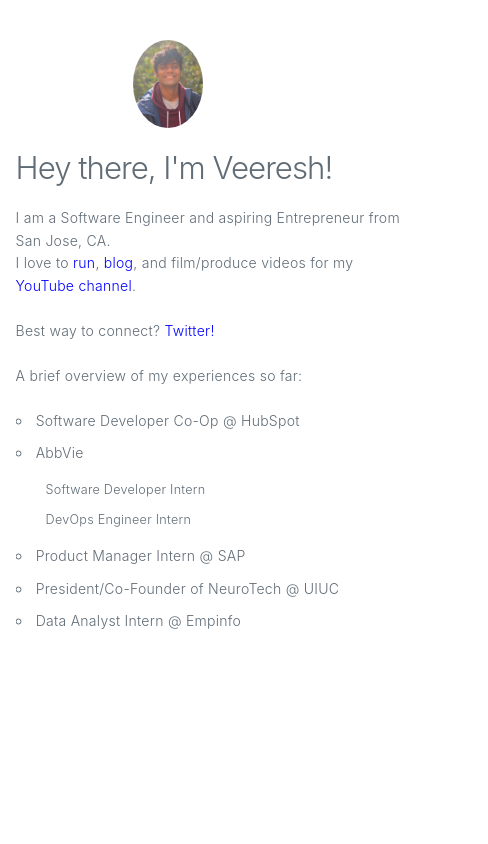
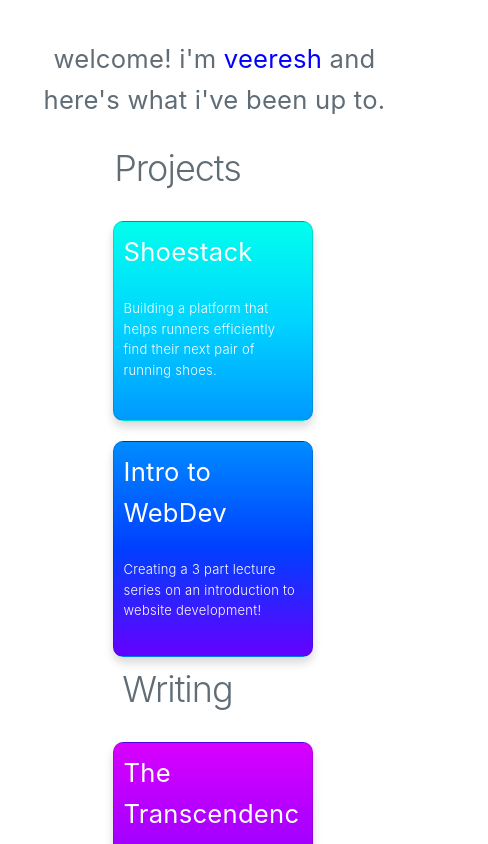
Before and after one commit to veeresh99/veeresh99.github.io, a React (Create React App) app: page / in a window 390 px wide. Shown: the top 844 px of the page, 488 px wide, since content can reach past the window. Built offline with nearby package versions, Linux system fonts and the light colour scheme.

Commit message:
new site structure

```diff
--- a/src/App.css
+++ b/src/App.css
@@ -1,76 +1,104 @@
-/* If the screen size is 601px wide or more, set the font-size of <div> to 80px */
-@media screen and (min-width: 601px) {
-  #description {
-    font-size: 1.1vw;
-  }
+.main_container {
+  text-align: center;
+  display: flex;
+  justify-content: center;
+  margin-top:10%;
+}
 
-  #title {
-    font-size: 3vw;
-    margin-top: 0px;
-  }
+.title-div {
+  width: 150px;
+}
 
-  .circular--square {
-    border-radius: 50%;
-  }
+.sub-container {
+  margin-left: 25%;
+}
 
-  .profile_pic {
-    height: 30%;
-    width: 30%;
-    position: absolute;
-    bottom: 570px;
-    left: 23%;
-  }
+.description {
+  font-size: 13px;
+  color: white;
+}
 
-  #initialBody {
-    position: fixed;
-    bottom: -80px;
-    margin-bottom: 70px;
-    left: 45%;
-    transform: translateX(-40%);
+a {
+  text-decoration:  none;
+  color: blue;
+}
+
+.a-div {
+  color: white;
+}
+
+.welcome_text {
+  font-weight: bolder;
+}
+
+.title {
+  color: white;
+  font-weight: 400;
+}
+
+.center {
+  text-align: center !important;
+}
+
+.card {
+  margin: 10px;
+  padding: 10px;
+  width: 200px;
+  min-height: 200px;
+  border-radius: 10px;
+  box-shadow: 0px 6px 10px rgba(0, 0, 0, 0.15);
+  transition: all 0.2s;
+  overflow: hidden;
+}
+
+.card-1 {
+  background: rgb(0,153,255);
+background: linear-gradient(0deg, rgba(0,153,255,1) 0%, rgba(0,213,255,1) 50%, rgba(0,255,237,1) 100%);
+}
+
+.card-2 {
+  background: rgb(100,0,255);
+background: linear-gradient(0deg, rgba(100,0,255,1) 0%, rgba(0,63,255,1) 50%, rgba(0,140,255,1) 100%);
+}
+
+.card-3 {
+  background: rgb(96,0,255);
+  background: linear-gradient(0deg, rgba(96,0,255,1) 0%, rgba(143,0,255,1) 50%, rgba(216,0,255,1) 100%);
+}
+
+.card-5 {
+  background: rgb(255,101,183);
+  background: linear-gradient(90deg, rgba(255,101,183,1) 0%, rgba(255,29,150,1) 44%, rgba(255,18,18,1) 100%);
+}
+
+.card-6 {
+  background: rgb(0,217,255);
+  background: linear-gradient(90deg, rgba(0,217,255,1) 0%, rgba(0,149,255,1) 50%, rgba(0,54,255,1) 100%);
+}
+
+.card-7 {
+  background: rgb(255,54,54);
+background: linear-gradient(90deg, rgba(255,54,54,1) 0%, rgba(255,79,0,1) 50%, rgba(255,164,0,1) 100%);
+}
+
+@media only screen and (max-width: 1400px) {
+  .sub-container {
+    margin-left: 15%;
   }
 }
 
-/* If the screen size is 600px wide or less, set the font-size of <div> to 30px */
-@media screen and (max-width: 600px) {
-  #description {
-    font-size: 3.6vw;
-    margin-top: 10px;
+@media only screen and (max-width: 768px) {
+  .sub-container {
+    margin-left: 25%;
   }
+  .title-div {
+    text-align: center;
 
-  #title {
-    font-size: 8vw;
-    margin-top: 30px;
   }
-
-  .circular--square {
-    border-radius: 50%;
-  }
-
-  .profile_pic {
-    height: 80px;
-    width: 70px;
-    margin-left: 30%;
-  }
-
-  #initialBody {
-    position: absolute;
-    bottom: -40px;
-    left: 54%;
-    transform: translateX(-50%);
-    height: 100%;
-    overflow: hidden !important;
-    width: 100%;
+  .main_container {
+    text-align: center;
+    display: flex;
+    justify-content: center;
+    margin-left: 10%;
   }
 }
-
-#strava {
-  color: blue;
-}
-
-#blog {
-  color:blue;
-}
-
-#YT {
-  color: blue;
-}
--- a/src/App.js
+++ b/src/App.js
@@ -1,127 +1,54 @@
 import logo from './logo.svg';
 import './App.css';
-import { Tooltip, OverlayTrigger } from 'react-bootstrap';
-import profile  from './profile.jpg';
+import { Container, Row, Col } from 'react-bootstrap';
 
 function App() {
-  const renderTooltipHS = (props) => (
-    <Tooltip id="button-tooltip" {...props}>
-      January 2021 - Present
-    </Tooltip>
-  );
-
-  const renderTooltipAS = (props) => (
-    <Tooltip id="button-tooltip" {...props}>
-      May 2020 - December 2020
-    </Tooltip>
-  );
-
-  const renderTooltipAD = (props) => (
-    <Tooltip id="button-tooltip" {...props}>
-      January 2020 - May 2020
-    </Tooltip>
-  );
-
-  const renderTooltipS = (props) => (
-    <Tooltip id="button-tooltip" {...props}>
-      June 2020 - August 2020
-    </Tooltip>
-  );
-
-  const renderTooltipN = (props) => (
-    <Tooltip id="button-tooltip" {...props}>
-      September 2019 - August 2020
-    </Tooltip>
-  );
-
-  const renderTooltipE = (props) => (
-    <Tooltip id="button-tooltip" {...props}>
-      May 2019 - August 2019
-    </Tooltip>
-  );
-
   return (
     <body>
-      <div id="initialBody">
-      <div class="profile_pic">
-          <img src={profile} class="circular--square"/>
+      <div className="main_container">
+        <p className="welcome_text">welcome! i'm <a href="https://www.linkedin.com/in/veeresh-neralagi/" target="_blank">veeresh</a> and here's what i've been up to.</p>
       </div>
-
-        {/* <div class="col-4 text-center .d-none .d-xl-block" id="sidebar">
-          About
-          <br/>
-          Blog
-          <br/>
-          The Misinformation Project
-          <br/>
-          Running
-        </div> */}
-
-
-              <h1 id="title">
-                  Hey there, I'm Veeresh!
-              </h1>
-              <p id="description">
-              I am a Software Engineer and aspiring Entrepreneur from San Jose, CA.
-              <br/>
-              I love to <a id="strava" href="https://www.strava.com/athletes/49322987" target="_blank">run</a>,
-              <a href="https://veeresh2.medium.com/" id="blog" target="_blank"> blog</a>, and film/produce videos for my
-              <a href="https://www.youtube.com/channel/UC242767TSTfsqGqijMxPZTw?view_as=subscriber" id="YT" target="_blank"> YouTube channel</a>.
-              <br/> <br/>
-              Best way to connect? <a href="https://veeresh2.medium.com/" id="blog" target="_blank"> Twitter! </a>
-              <br/><br/>
-              A brief overview of my experiences so far:
-              <br/> <br/>
-              <ul>
-              <OverlayTrigger
-                placement="right"
-                delay={{ show: 50, hide: 100 }}
-                overlay={renderTooltipHS}
-              >
-                <li>Software Developer Co-Op @ HubSpot</li>
-              </OverlayTrigger>
-                <li>AbbVie</li>
-                <dl>
-                  <OverlayTrigger
-                    placement="right"
-                    delay={{ show: 50, hide: 100 }}
-                    overlay={renderTooltipAS}
-                  >
-                  <li>Software Developer Intern</li>
-                  </OverlayTrigger>
-                  <OverlayTrigger
-                    placement="right"
-                    delay={{ show: 50, hide: 100 }}
-                    overlay={renderTooltipAD}
-                  >
-                  <dd>DevOps Engineer Intern</dd>
-                  </OverlayTrigger>
-                </dl>
-                <OverlayTrigger
-                    placement="right"
-                    delay={{ show: 50, hide: 100 }}
-                    overlay={renderTooltipS}
-                >
-                <li>Product Manager Intern @ SAP</li>
-                </OverlayTrigger>
-                <OverlayTrigger
-                    placement="right"
-                    delay={{ show: 50, hide: 100 }}
-                    overlay={renderTooltipN}
-                >
-                <li>President/Co-Founder of NeuroTech @ UIUC</li>
-                </OverlayTrigger>
-                <OverlayTrigger
-                    placement="right"
-                    delay={{ show: 50, hide: 100 }}
-                    overlay={renderTooltipE}
-                >
-                <li>Data Analyst Intern @ Empinfo</li>
-                </OverlayTrigger>
-              </ul>
-              </p>
-
-      </div>
+      <Container className="sub-container">
+        <Row>
+          <div className="title-div">
+            <h2>Projects</h2>
+          </div>
+          <div className="card card-1">
+            <p className="title"><a href="https://shoestack.vercel.app/" target="_blank" className="a-div">Shoestack</a></p>
+            <p className="description">Building a platform that helps runners efficiently find their next pair of running shoes.</p>
+          </div>
+          <div className="card card-2">
+            <p className="title"><a href="https://intro-website-dev.vercel.app/" target="_blank" className="a-div">Intro to WebDev</a></p>
+            <p className="description">Creating a 3 part lecture series on an introduction to website development! </p>
+          </div>
+        </Row>
+        <Row>
+          <div className="title-div">
+            <h2>Writing</h2>
+          </div>
+          <div className="card card-3">
+            <p className="title"><a href="https://the-transcendence.vercel.app/" target="_blank" className="a-div">The Transcendence</a></p>
+            <p className="description"> Bringing the most authentic stories in the world of endurance sports and redefining what's possible. </p>
+          </div>
+          <div className="card card-5">
+            <p className="title"><a href="https://veeresh2.medium.com/" target="_blank" className="a-div">Tech Blog</a></p>
+            <p className="description"> I write about technology and interview notable people in various disciplines. </p>
+          </div>
+        </Row>
+        <Row>
+          <div className="title-div">
+            <h2>Running</h2>
+          </div>
+          <div className="card card-6">
+            <p className="title"><a href="https://www.baa.org/" target="_blank" className="a-div">Boston Marathon</a></p>
+            <p className="description"> Excited to be training for my first Marathon major on April 18th in Boston!   </p>
+          </div>
+          <div className="card card-7">
+            <p className="title"><a href="https://www.strava.com/athletes/49322987" target="_blank" className="a-div">Strava</a></p>
+            <p className="description"> A fitness social-media platform where I document all my runs and races.  </p>
+          </div>
+        </Row>
+      </Container>
     </body>
   );
 }
```
Also changed, not shown: 1 other file (tests, documents, lock files or other folders).
